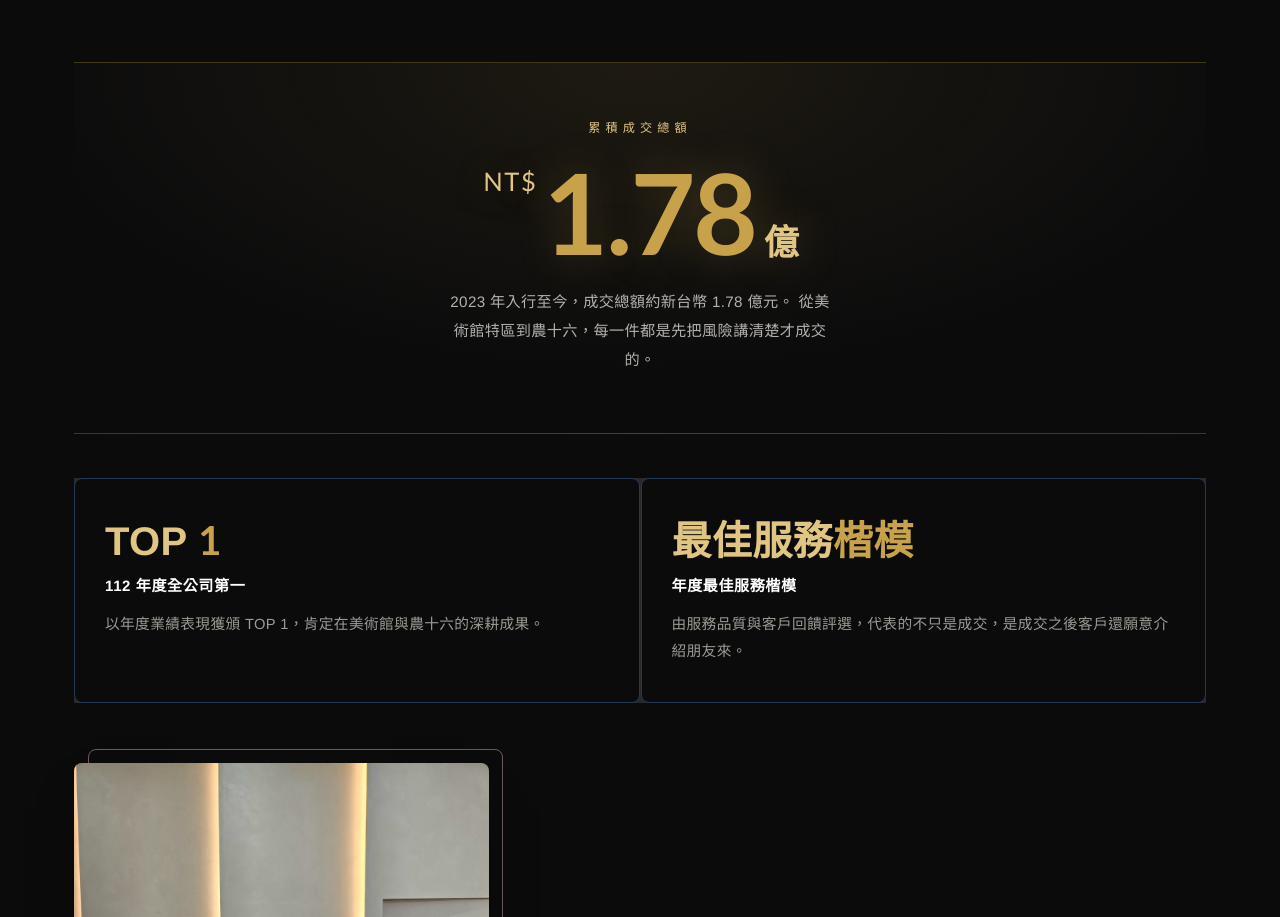
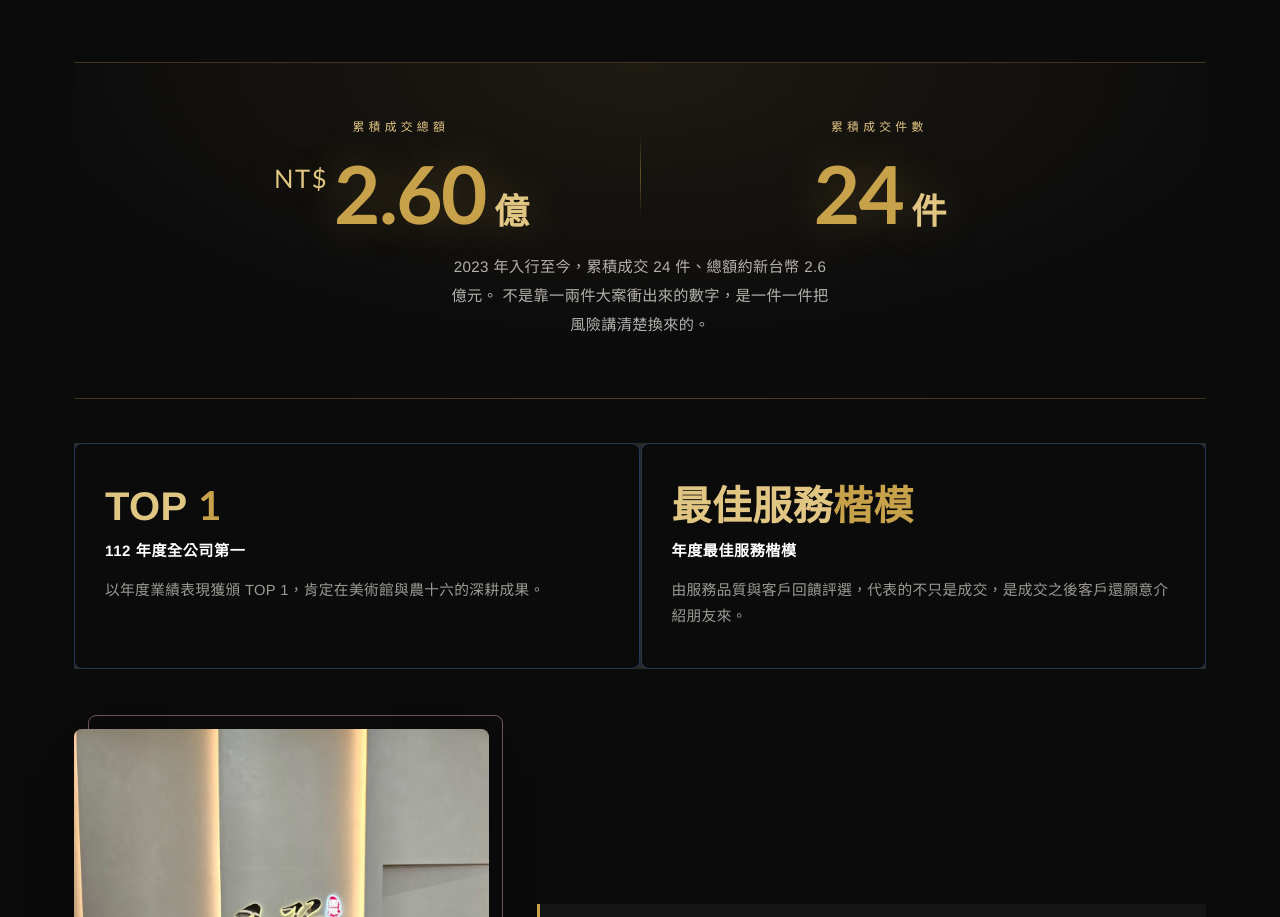
Before and after one commit to jiunjiun7-commits/maggie-official-site, a Next.js app: page / in a window 1280 px wide. Shown: the part 2947-3864 px from the top of the page. Built offline with nearby package versions, Linux system fonts and the light colour scheme.

Commit message:
戰績改為成交總額與件數雙數字，更新為實際數據

```diff
--- a/src/app/page.tsx
+++ b/src/app/page.tsx
@@ -6,10 +6,11 @@ import { BRAND, PROFILE } from "@/lib/profile";
 import "./site.css";
 
 /**
- * 累積成交總額（單位：億元）。
- * ⚠️ 這是對外公開的業績數字，更新前請先自己核對正確金額。
+ * 累積成交實績。⚠️ 這是對外公開的業績數字，更新前請先自己核對。
+ * 實際金額 2.59632 億，顯示取到小數第二位。
  */
-const TOTAL_SALES_100M = 1.78;
+const TOTAL_SALES_100M = 2.6;
+const TOTAL_DEALS = 24;
 
 const LINE_URL = PROFILE.social.line;
 const TEL_URL = `tel:${PROFILE.phoneRaw}`;
@@ -256,17 +257,28 @@ export default function HomePage() {
               數字不是拿來炫耀的，是拿來證明「這套做法真的有效」。
             </p>
 
-            {/* 總銷金額：捲到畫面內才開始跑動 */}
+            {/* 成交實績：捲到畫面內才開始跑動 */}
             <div className="bigstat">
-              <div className="bigstat__label">累積成交總額</div>
-              <div className="bigstat__num">
-                <span className="bigstat__unit">NT$</span>
-                <CountUp to={TOTAL_SALES_100M} decimals={2} />
-                <em>億</em>
+              <div className="bigstat__grid">
+                <div className="bigstat__item">
+                  <div className="bigstat__label">累積成交總額</div>
+                  <div className="bigstat__num">
+                    <span className="bigstat__unit">NT$</span>
+                    <CountUp to={TOTAL_SALES_100M} decimals={2} />
+                    <em>億</em>
+                  </div>
+                </div>
+                <div className="bigstat__item">
+                  <div className="bigstat__label">累積成交件數</div>
+                  <div className="bigstat__num">
+                    <CountUp to={TOTAL_DEALS} />
+                    <em>件</em>
+                  </div>
+                </div>
               </div>
               <p className="bigstat__note">
-                2023 年入行至今，成交總額約新台幣 {TOTAL_SALES_100M} 億元。
-                從美術館特區到農十六，每一件都是先把風險講清楚才成交的。
+                2023 年入行至今，累積成交 {TOTAL_DEALS} 件、總額約新台幣 {TOTAL_SALES_100M} 億元。
+                不是靠一兩件大案衝出來的數字，是一件一件把風險講清楚換來的。
               </p>
             </div>
 
--- a/src/app/site.css
+++ b/src/app/site.css
@@ -308,14 +308,28 @@ p:last-child{ margin-bottom:0; }
   margin-bottom:clamp(28px,4vw,44px);
   background:radial-gradient(80% 120% at 50% 0%, rgba(200,162,74,.10) 0%, rgba(200,162,74,0) 70%);
 }
+.bigstat__grid{
+  display:grid; grid-template-columns:1fr 1px 1fr;
+  align-items:center; gap:clamp(20px,4vw,48px);
+  max-width:860px; margin-inline:auto;
+}
+.bigstat__grid::before{
+  content:""; grid-column:2; justify-self:center;
+  width:1px; height:70%; min-height:80px;
+  background:linear-gradient(180deg,transparent,rgba(200,162,74,.45),transparent);
+}
+.bigstat__item{ grid-row:1; }
+.bigstat__item:first-child{ grid-column:1; }
+.bigstat__item:last-child{ grid-column:3; }
+
 .bigstat__label{
-  font-size:.76rem; letter-spacing:.42em; text-transform:uppercase;
-  color:var(--gold-soft); margin-bottom:16px;
+  font-size:.74rem; letter-spacing:.36em; text-transform:uppercase;
+  color:var(--gold-soft); margin-bottom:14px;
 }
 .bigstat__num{
   display:flex; align-items:baseline; justify-content:center; gap:6px;
   font-family:var(--font-en); font-weight:700; line-height:1;
-  font-size:clamp(3.2rem,11vw,7rem);
+  font-size:clamp(2.8rem,7.5vw,5rem);
   color:var(--gold);
   letter-spacing:-.02em;
   text-shadow:0 0 46px rgba(200,162,74,.28);
@@ -534,6 +548,13 @@ a.contact__v:hover{ color:var(--yongyi-CERISE); text-decoration:underline; }
   .award__photo{ max-width:340px; margin-inline:auto; }
   .cards--3,.cards--2{ grid-template-columns:1fr; }
   .stats,.stats--2{ grid-template-columns:1fr; }
+  .bigstat__grid{ grid-template-columns:1fr; gap:28px; }
+  .bigstat__grid::before{
+    grid-column:1; grid-row:2; width:60%; height:1px; min-height:0;
+    background:linear-gradient(90deg,transparent,rgba(200,162,74,.45),transparent);
+  }
+  .bigstat__item:first-child{ grid-column:1; grid-row:1; }
+  .bigstat__item:last-child{ grid-column:1; grid-row:3; }
   .flow__list{ grid-template-columns:1fr 1fr; }
 
   .focus{ grid-template-columns:1fr; }
```
